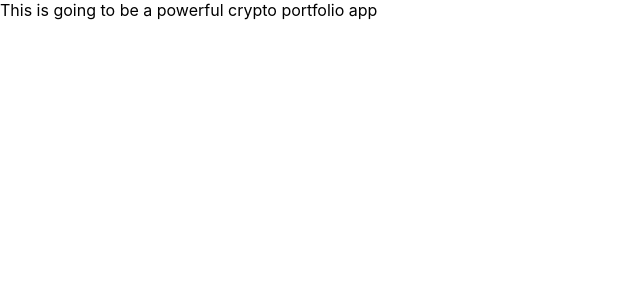
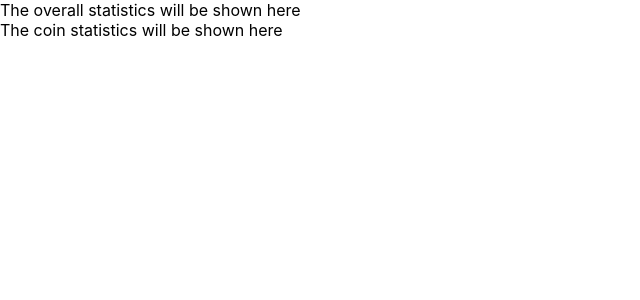
Before and after one commit to marcogerstmann/cryptoportfolio-web, a React (Create React App) app: page / in a window 1280 px wide. Shown: the top 300 px of the page, without its empty margins (0-640 px from the left). Built offline with nearby package versions, Linux system fonts and the light colour scheme.

Commit message:
CP-22:chore:add simple component structure

```diff
--- a/src/components/App/app.component.tsx
+++ b/src/components/App/app.component.tsx
@@ -1,10 +1,4 @@
 import React, { FunctionComponent } from 'react';
-import './app.component.scss';
+import Statistics from '../Statistics';
 
-export const AppComponent: FunctionComponent = () => {
-  return (
-    <div className="App">
-      This is going to be a powerful crypto portfolio app
-    </div>
-  );
-};
+export const AppComponent: FunctionComponent = () => <Statistics></Statistics>;
--- /dev/null
+++ b/src/components/Statistics/CoinStatistics/coin-statistics.component.tsx
@@ -0,0 +1,8 @@
+import { FunctionComponent } from 'react';
+import './coin-statistics.component.scss';
+
+export const CoinStatisticsComponent: FunctionComponent = () => {
+  return (
+    <div>The coin statistics will be shown here</div>
+  );
+};
--- /dev/null
+++ b/src/components/Statistics/CoinStatistics/index.tsx
@@ -0,0 +1,3 @@
+import { CoinStatisticsComponent } from './coin-statistics.component';
+
+export default CoinStatisticsComponent;
--- /dev/null
+++ b/src/components/Statistics/OverallStatistics/index.tsx
@@ -0,0 +1,3 @@
+import { OverallStatisticsComponent } from './overall-statistics.component';
+
+export default OverallStatisticsComponent;
--- /dev/null
+++ b/src/components/Statistics/OverallStatistics/overall-statistics.component.tsx
@@ -0,0 +1,8 @@
+import { FunctionComponent } from 'react';
+import './overall-statistics.component.scss';
+
+export const OverallStatisticsComponent: FunctionComponent = () => {
+  return (
+    <div>The overall statistics will be shown here</div>
+  );
+};
--- /dev/null
+++ b/src/components/Statistics/index.tsx
@@ -0,0 +1,3 @@
+import { StatisticsComponent } from './statistics.component';
+
+export default StatisticsComponent;
--- /dev/null
+++ b/src/components/Statistics/statistics.component.tsx
@@ -0,0 +1,13 @@
+import { FunctionComponent } from 'react';
+import './statistics.component.scss';
+import OverallStatistics from './OverallStatistics';
+import CoinStatistics from './CoinStatistics';
+
+export const StatisticsComponent: FunctionComponent = () => {
+  return (
+    <>
+      <OverallStatistics></OverallStatistics>
+      <CoinStatistics></CoinStatistics>
+    </>
+  );
+};
```
Also changed, not shown: src/components/Statistics/CoinStatistics/coin-statistics.component.scss (added), src/components/Statistics/OverallStatistics/overall-statistics.component.scss (added), src/components/Statistics/statistics.component.scss (added), 1 other file (tests, documents, lock files or other folders).
